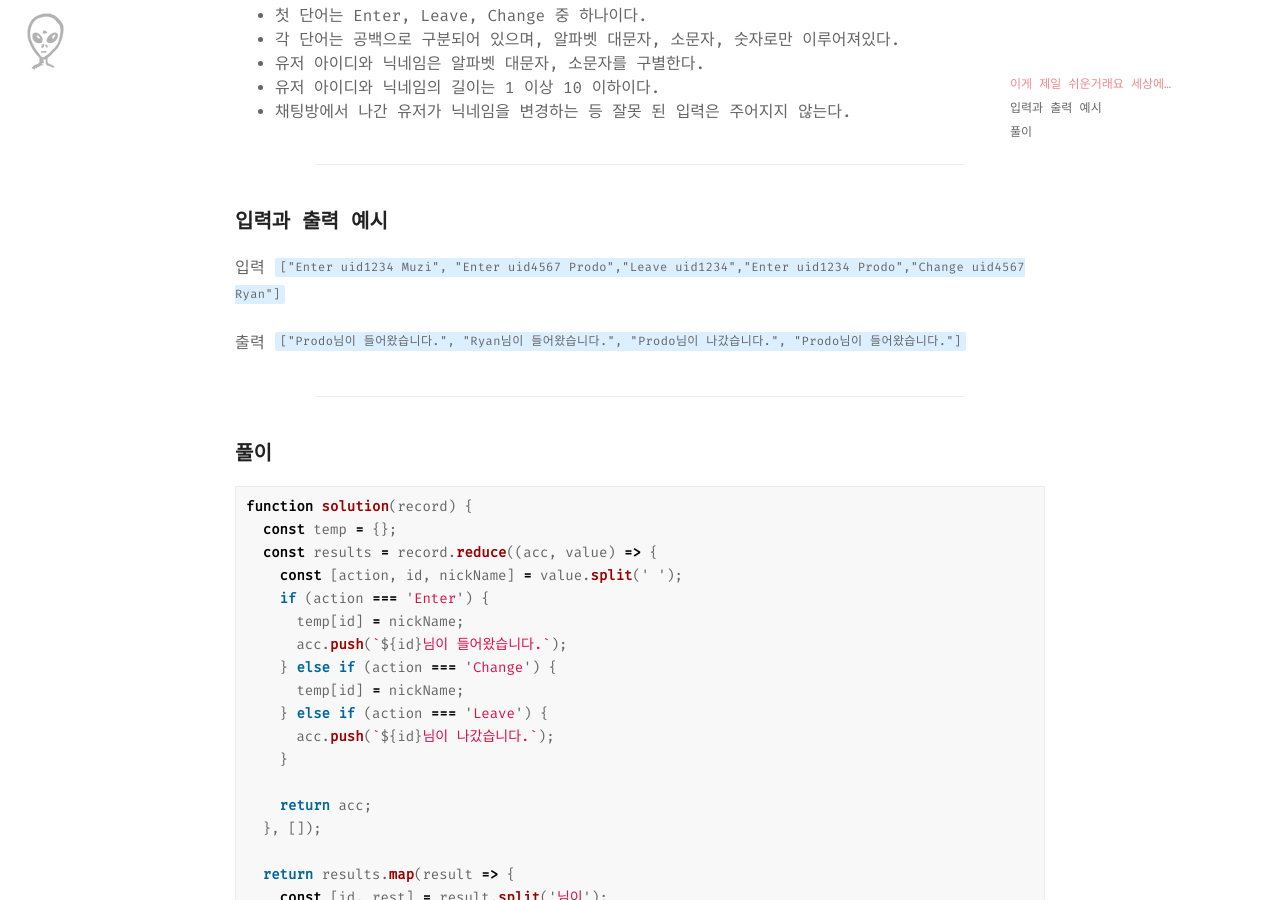
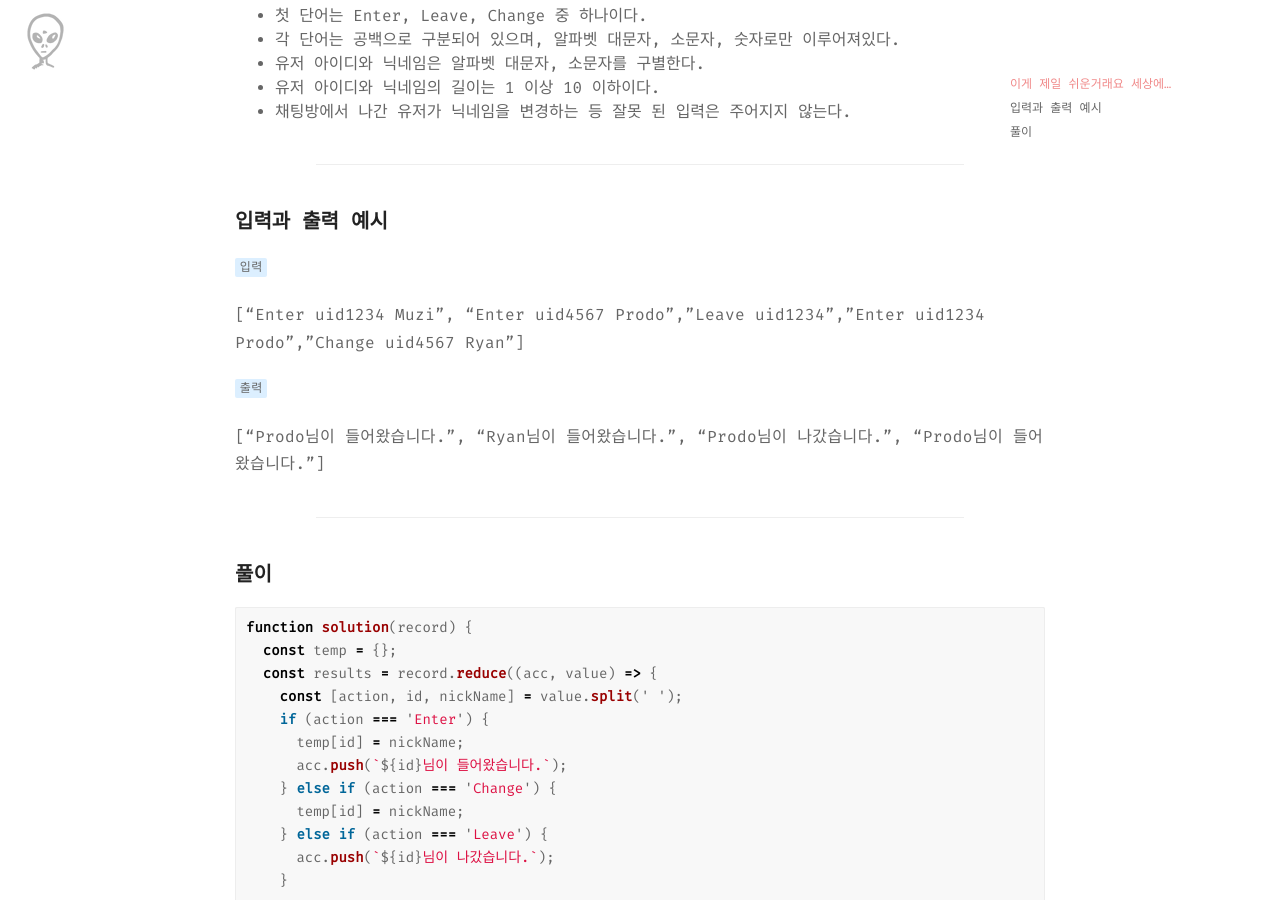
Before and after one commit to njustice4all/njustice4all.github.com, a Jekyll site: the page built from _posts/2019-04-08-javascript-recursion.md, in a window 1280 px wide and 900 px high, scrolled down 817 px. Built offline with Jekyll 4.4.1, drawn with Linux system fonts in a browser that asks for light colours; comment, search, counter and statistics services are not loaded.

```diff
--- a/_posts/2019-04-08-javascript-recursion.md
+++ b/_posts/2019-04-08-javascript-recursion.md
@@ -27,9 +27,13 @@ externalLink: false
 
 ### 입력과 출력 예시
 
-입력 `["Enter uid1234 Muzi", "Enter uid4567 Prodo","Leave uid1234","Enter uid1234 Prodo","Change uid4567 Ryan"]`
+`입력`
 
-출력 `["Prodo님이 들어왔습니다.", "Ryan님이 들어왔습니다.", "Prodo님이 나갔습니다.", "Prodo님이 들어왔습니다."]`
+["Enter uid1234 Muzi", "Enter uid4567 Prodo","Leave uid1234","Enter uid1234 Prodo","Change uid4567 Ryan"]
+
+`출력`
+
+["Prodo님이 들어왔습니다.", "Ryan님이 들어왔습니다.", "Prodo님이 나갔습니다.", "Prodo님이 들어왔습니다."]
 
 ---
 
```
